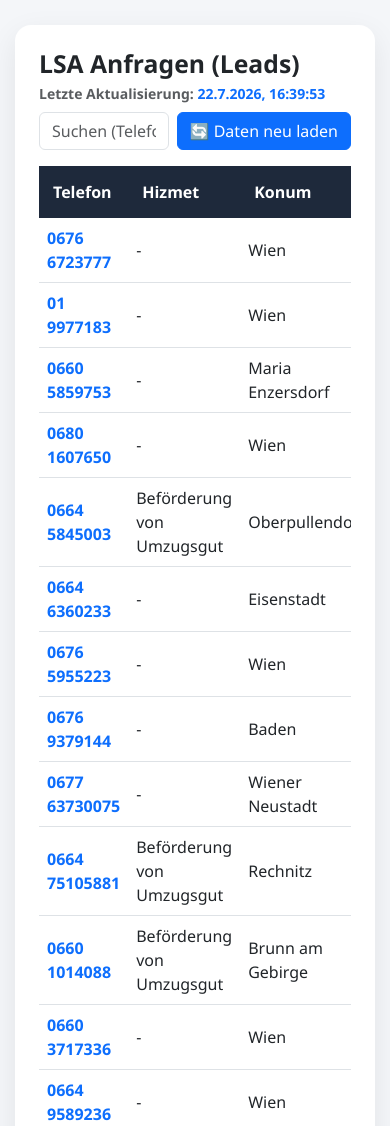
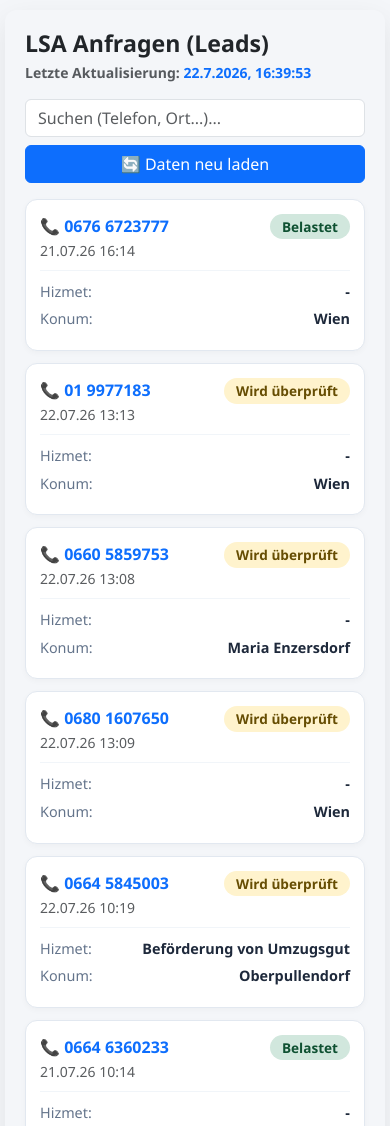
Before and after one commit to sicherteam/mustafa-reklam, a website: page index.html in a window 390 px wide. Shown: the top 1126 px of the page. Drawn offline with nearby package versions, Linux system fonts and the light colour scheme.

Commit message:
Update index.html

```diff
--- a/index.html
+++ b/index.html
@@ -6,31 +6,102 @@
   <title>LSA Lead Dashboard</title>
   <link href="https://cdn.jsdelivr.net/npm/bootstrap@5.3.0/dist/css/bootstrap.min.css" rel="stylesheet">
   <style>
-    body { background-color: #f4f6f9; padding: 25px 15px; font-family: 'Segoe UI', Tahoma, Geneva, Verdana, sans-serif; }
-    .card { border: none; border-radius: 16px; box-shadow: 0 10px 30px rgba(0,0,0,0.08); }
-    .table th { background-color: #1e293b; color: #fff; border: none; padding: 14px; }
-    .badge-status { font-size: 0.85em; padding: 8px 12px; border-radius: 20px; font-weight: 600; }
+    body {
+      background-color: #f4f6f9;
+      padding: 15px 10px;
+      font-family: 'Segoe UI', Tahoma, Geneva, Verdana, sans-serif;
+    }
+    .main-card {
+      border: none;
+      border-radius: 16px;
+      box-shadow: 0 10px 30px rgba(0,0,0,0.08);
+    }
+    .table th {
+      background-color: #1e293b;
+      color: #fff;
+      border: none;
+      padding: 14px;
+    }
+    .badge-status {
+      font-size: 0.85em;
+      padding: 6px 12px;
+      border-radius: 20px;
+      font-weight: 600;
+      display: inline-block;
+    }
     .bg-belastet { background-color: #d1e7dd; color: #0f5132; }
     .bg-pruefung { background-color: #fff3cd; color: #664d03; }
     .bg-nicht { background-color: #f8d7da; color: #842029; }
     .bg-default { background-color: #e2e3e5; color: #41464b; }
     #countdown-box { display: none; }
+
+    /* --- MOBİL UYUM ÖZELLEŞTİRMELERİ --- */
+    @media (max-width: 767.98px) {
+      body { padding: 10px 5px; }
+      .main-card { padding: 1.25rem !important; border-radius: 12px; }
+
+      /* Masaüstü tablosunu mobilde gizle */
+      .desktop-table-view { display: none !important; }
+
+      /* Mobil Kart Görünümü Container'ı */
+      .mobile-cards-view { display: flex; flex-direction: column; gap: 12px; }
+
+      /* Mobil Lead Kartı */
+      .lead-card {
+        background: #ffffff;
+        border: 1px solid #e2e8f0;
+        border-radius: 12px;
+        padding: 14px;
+        box-shadow: 0 2px 6px rgba(0,0,0,0.03);
+      }
+      .lead-card-header {
+        display: flex;
+        justify-content: space-between;
+        align-items: flex-start;
+        border-bottom: 1px solid #f1f5f9;
+        padding-bottom: 8px;
+        margin-bottom: 10px;
+      }
+      .lead-card-row {
+        display: flex;
+        justify-content: space-between;
+        margin-bottom: 6px;
+        font-size: 0.9em;
+      }
+      .lead-card-label {
+        color: #64748b;
+        font-weight: 500;
+      }
+      .lead-card-value {
+        font-weight: 600;
+        color: #1e293b;
+        text-align: right;
+      }
+    }
+
+    @media (min-width: 768px) {
+      /* Masaüstünde mobil kart görünümünü gizle */
+      .mobile-cards-view { display: none !important; }
+    }
   </style>
 </head>
 <body>
-  <div class="container card p-4">
-    <div class="d-flex flex-wrap justify-content-between align-items-center mb-3 gap-2">
-      <div>
-        <h2 class="fw-bold mb-1">LSA Anfragen (Leads)</h2>
+  <div class="container main-card p-4">
+    <!-- Header Alanı -->
+    <div class="row g-3 align-items-center mb-3">
+      <div class="col-12 col-md-6">
+        <h2 class="fw-bold mb-1 fs-3">LSA Anfragen (Leads)</h2>
         <div class="text-muted small">
           <strong>Letzte Aktualisierung:</strong> <span id="last-update" class="text-primary fw-bold">Yükleniyor...</span>
         </div>
       </div>
-      <div class="d-flex gap-2 align-items-center">
-        <input type="text" id="searchInput" onkeyup="filterTable()" class="form-control" placeholder="Suchen (Telefon, Ort...)...">
-        <button id="btn-refresh" onclick="startLiveScrape()" class="btn btn-primary text-nowrap">
-          🔄 Daten neu laden
-        </button>
+      <div class="col-12 col-md-6">
+        <div class="d-flex flex-column flex-sm-row gap-2">
+          <input type="text" id="searchInput" onkeyup="filterTable()" class="form-control" placeholder="Suchen (Telefon, Ort...)...">
+          <button id="btn-refresh" onclick="startLiveScrape()" class="btn btn-primary text-nowrap">
+            🔄 Daten neu laden
+          </button>
+        </div>
       </div>
     </div>
 
@@ -38,12 +109,13 @@
     <div id="countdown-box" class="alert alert-info align-items-center justify-content-between mb-3">
       <div>
         <strong>🤖 Prüfe auf neue Daten...</strong>
-        <span class="ms-2">data.json wird vom Server neu geladen.</span>
+        <div class="small text-muted d-block d-sm-inline">data.json wird neu geladen.</div>
       </div>
-      <div class="fw-bold fs-4 text-primary ms-3"><span id="timer">10</span>s</div>
+      <div class="fw-bold fs-4 text-primary ms-2"><span id="timer">10</span>s</div>
     </div>
 
-    <div class="table-responsive">
+    <!-- MASAÜSTÜ TABLO GÖRÜNÜMÜ -->
+    <div class="table-responsive desktop-table-view">
       <table class="table table-hover align-middle" id="leadTable">
         <thead>
           <tr>
@@ -59,15 +131,20 @@
         </tbody>
       </table>
     </div>
+
+    <!-- MOBİL KART GÖRÜNÜMÜ -->
+    <div id="lead-cards-body" class="mobile-cards-view">
+      <div class="text-center text-muted py-4">Veriler yükleniyor...</div>
+    </div>
   </div>
 
   <script>
     async function loadData() {
       const tbody = document.getElementById('lead-table-body');
+      const cardsBody = document.getElementById('lead-cards-body');
       const updateSpan = document.getElementById('last-update');
 
       try {
-        // Cache bypass: Rastgele bir t parametresi veriyoruz ki tarayıcı eskiyi çekmesin
         const response = await fetch('./data.json?t=' + new Date().getTime(), {
           cache: 'no-cache'
         });
@@ -80,9 +157,12 @@
         updateSpan.innerText = data.updatedAt || 'Unbekannt';
 
         tbody.innerHTML = '';
+        cardsBody.innerHTML = '';
 
         if (!data.leads || data.leads.length === 0) {
-          tbody.innerHTML = '<tr><td colspan="5" class="text-center py-4 text-muted">Keine Daten vorhanden.</td></tr>';
+          const emptyMsg = '<div class="text-center py-4 text-muted">Keine Daten vorhanden.</div>';
+          tbody.innerHTML = `<tr><td colspan="5" class="text-center py-4 text-muted">Keine Daten vorhanden.</td></tr>`;
+          cardsBody.innerHTML = emptyMsg;
           return;
         }
 
@@ -99,6 +179,7 @@
             badgeClass = 'bg-nicht';
           }
 
+          // 1. Masaüstü Tablo Satırı
           const row = `
             <tr>
               <td><a href="tel:${lead.phone}" class="fw-bold text-decoration-none">${lead.phone}</a></td>
@@ -109,11 +190,38 @@
             </tr>
           `;
           tbody.innerHTML += row;
+
+          // 2. Mobil Kart Satırı
+          const card = `
+            <div class="lead-card searchable-item">
+              <div class="lead-card-header">
+                <div>
+                  <a href="tel:${lead.phone}" class="fw-bold fs-6 text-decoration-none text-primary d-block">
+                    📞 ${lead.phone}
+                  </a>
+                  <small class="text-muted">${lead.date || '-'}</small>
+                </div>
+                <span class="badge badge-status ${badgeClass}">${cleanStatus}</span>
+              </div>
+              <div class="lead-card-row">
+                <span class="lead-card-label">Hizmet:</span>
+                <span class="lead-card-value">${lead.jobType || '-'}</span>
+              </div>
+              <div class="lead-card-row">
+                <span class="lead-card-label">Konum:</span>
+                <span class="lead-card-value">${lead.location || '-'}</span>
+              </div>
+            </div>
+          `;
+          cardsBody.innerHTML += card;
         });
+
       } catch (err) {
         console.error("Yükleme hatası:", err);
         updateSpan.innerText = 'Fehler beim Laden';
-        tbody.innerHTML = `<tr><td colspan="5" class="text-center text-danger py-4">Veri okunamadı: ${err.message}</td></tr>`;
+        const errorMsg = `Veri okunamadı: ${err.message}`;
+        tbody.innerHTML = `<tr><td colspan="5" class="text-center text-danger py-4">${errorMsg}</td></tr>`;
+        cardsBody.innerHTML = `<div class="text-center text-danger py-4">${errorMsg}</div>`;
       }
     }
 
@@ -136,7 +244,6 @@
           clearInterval(countdown);
           box.style.display = 'none';
           btn.disabled = false;
-          // Yeni veriyi çeker
           loadData();
         }
       }, 1000);
@@ -145,11 +252,19 @@
     function filterTable() {
       const input = document.getElementById('searchInput');
       const filter = input.value.toLowerCase();
+
+      // Masaüstü Tablo Araması
       const rows = document.querySelectorAll('#lead-table-body tr');
-
       rows.forEach(row => {
         const text = row.innerText.toLowerCase();
         row.style.display = text.includes(filter) ? '' : 'none';
+      });
+
+      // Mobil Kart Araması
+      const cards = document.querySelectorAll('#lead-cards-body .searchable-item');
+      cards.forEach(card => {
+        const text = card.innerText.toLowerCase();
+        card.style.display = text.includes(filter) ? '' : 'none';
       });
     }
 
```
